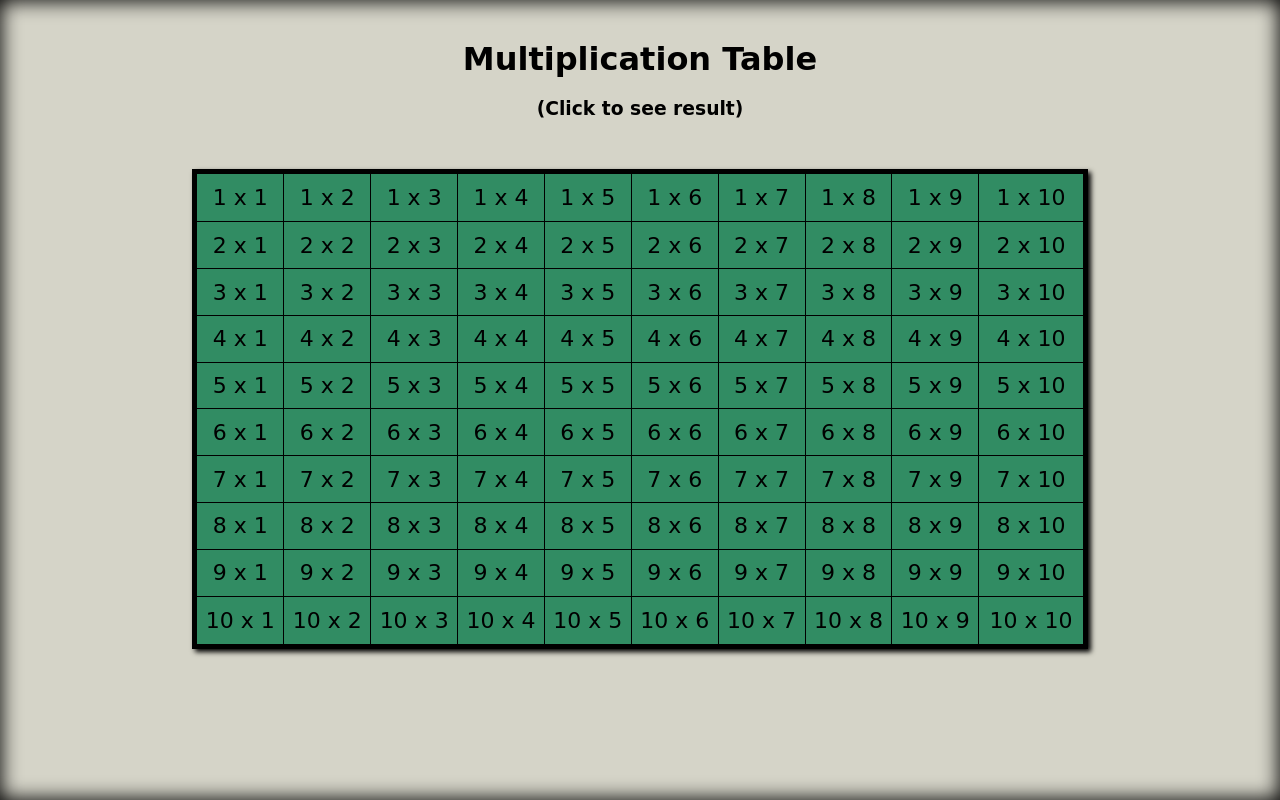
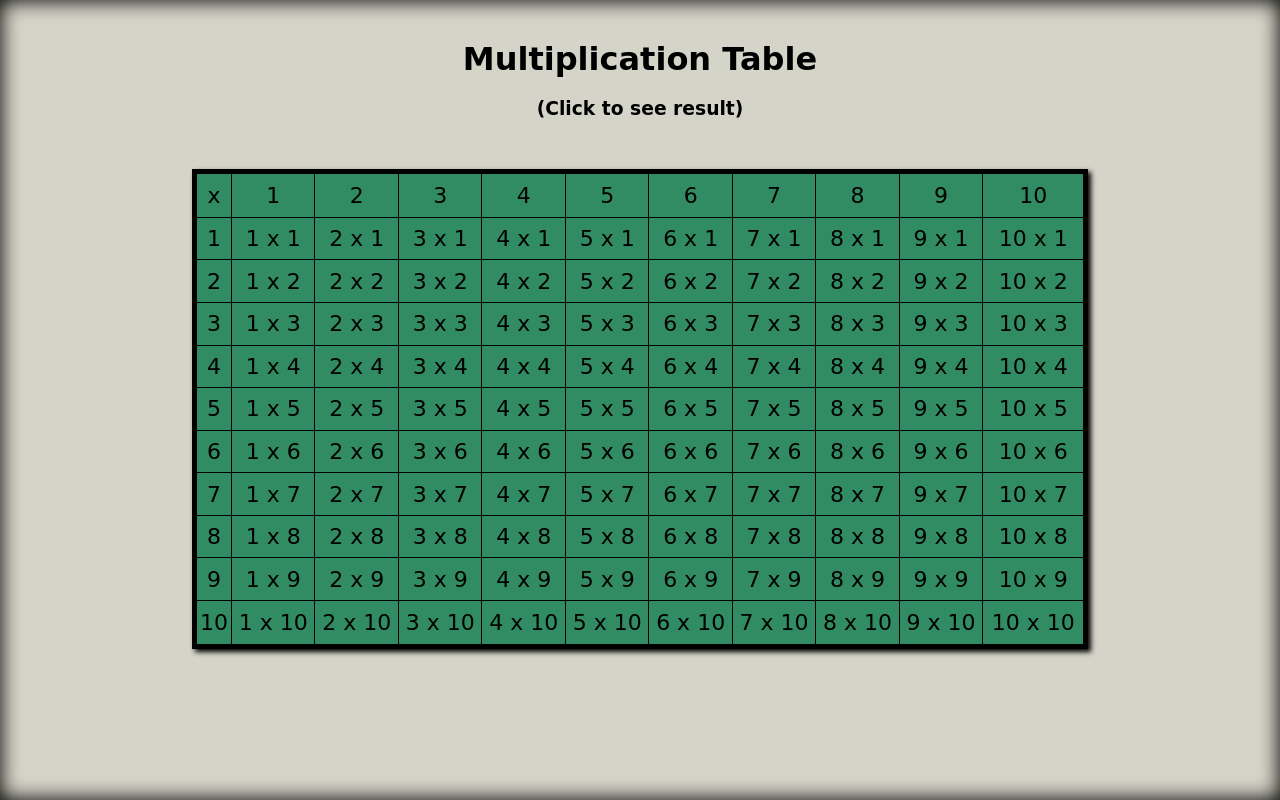
Before and after one commit to Djurketa/ProjektniZadatak, a PHP site: page / in a window 1280 px wide. Run offline with PHP 8.4, Linux system fonts and the light colour scheme; some web fonts are replaced.

Commit message:
table changes

```diff
--- a/calculator.js
+++ b/calculator.js
@@ -3,7 +3,7 @@ function getParams(event) {
     // Clicked element
     var element = event.target;
     // Checking that the 'td' tag is clicked
-    if (element.localName=='td'){
+    if (element.id=='data'){
     // Converting data string to array and filtering numbers only
   	var data = element.innerText.split(' ').filter( item =>  parseInt(item) == item );
     // Creating params for request
@@ -23,11 +23,11 @@ function getParams(event) {
            response = xhr.responseText;
            // Adding responce message inside div element
            var pop_up = document.querySelector('.pop-up')
-           pop_up.style.display = 'flex'
-           document.querySelector('.message').innerText=response
+           pop_up.style.display = 'flex';
+           document.querySelector('.message').innerText=response;
            // Event listener - on click to close pop-up message
            pop_up.addEventListener('click', () =>{
-               pop_up.style.display = 'none'
+               pop_up.style.display = 'none';
            })
 	     }
   	 }
--- a/index.php
+++ b/index.php
@@ -14,18 +14,26 @@
 		<h1 class="message"></h1>
 	</div>
 	<!--  -->
-		<table border="1"  onclick="getParams(event)">
+		<table border ="1" style='border-collapse: collapse' onclick="getParams(event)">
 		<?php
-			// PHP code to draw table
-			for ($row=1; $row <= 10; $row++) {
-			echo "<tr>";
-				for ($col=1; $col <= 10; $col++) {
-				   echo "<td>$row x $col</td> \n";
-				}
-			echo "</tr>";
-			}
+
+		for ($row = 0; $row <= 10; $row++) {
+		    echo "<tr> \n";
+		    for ($col = 0; $col <= 10; $col++) {
+		        if($row == 0 && $col == 0)
+		            echo '<td> x </td>';
+		        else if ($row == 0 && $col != 0)
+		            echo "<td>$col</td>";
+		        else if ($row != 0 && $col == 0)
+		            echo "<td>$row</td>";
+		        else {
+		            echo "<td id='data'>$col x $row </td> \n";
+		        }
+		    }
+		    echo "</tr>";
+		}
 		?>
-		</table>
+	</table>
 	</div>
 	<script type="text/javascript" src="calculator.js"></script>
 </body>
--- a/style.css
+++ b/style.css
@@ -42,10 +42,11 @@ tr{
 }
 
 tr:hover{
-	cursor: pointer;
+
 }
 
-td:hover{
+#data:hover{
+		cursor: pointer;
 	background-color: #D5D4C8;
 }
 
```
